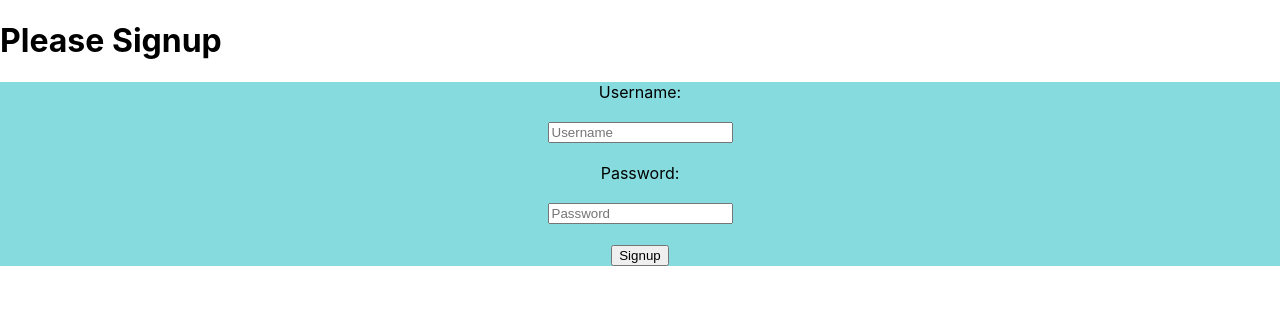
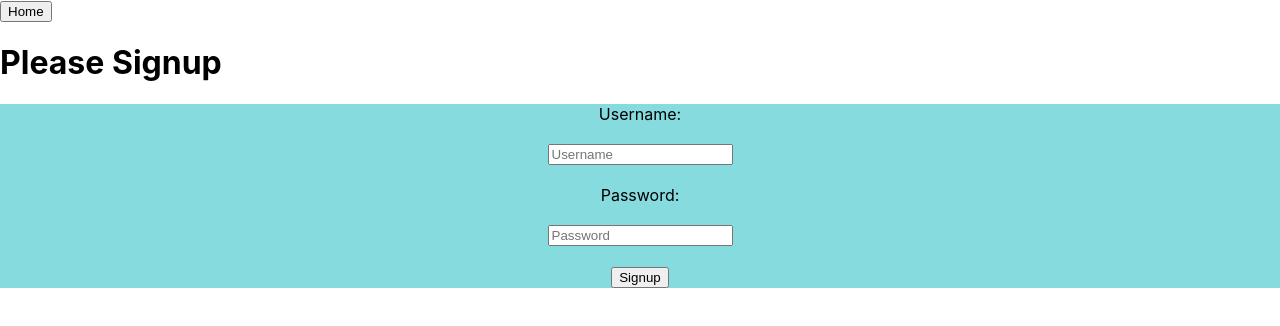
Before and after one commit to Cody2022/alterCarbon-client, a React (Create React App) app: page /signup in a window 1280 px wide. Shown: the top 326 px of the page. Built offline with nearby package versions, Linux system fonts and the light colour scheme.

Commit message:
Cody_updated signup with Home button

```diff
--- a/src/components/Signup/Signup.js
+++ b/src/components/Signup/Signup.js
@@ -1,4 +1,5 @@
 import { useState } from "react";
+import { useNavigate } from "react-router-dom";
 import "./Signup.css";
 
 const signupUser = async (credentials) => {
@@ -22,11 +23,19 @@ const Signup = (props) => {
     e.preventDefault();
     const userSubmit = await signupUser({ user, passw });
     console.log(userSubmit);
-    //console.log(sign);
+
   };
+  const navigate=useNavigate();
+    const handleHome=()=>{
+        sessionStorage.clear();
+        navigate('/')
+    }
 
   return (
     <div className="signup-wrapper">
+      <div className="homeButton" onClick={handleHome}>
+               <button>Home</button>
+           </div>
       <h1>Please Signup</h1>
       <form className="signup-form" onSubmit={handleSubmit}>
         <label>Username:</label>
```
